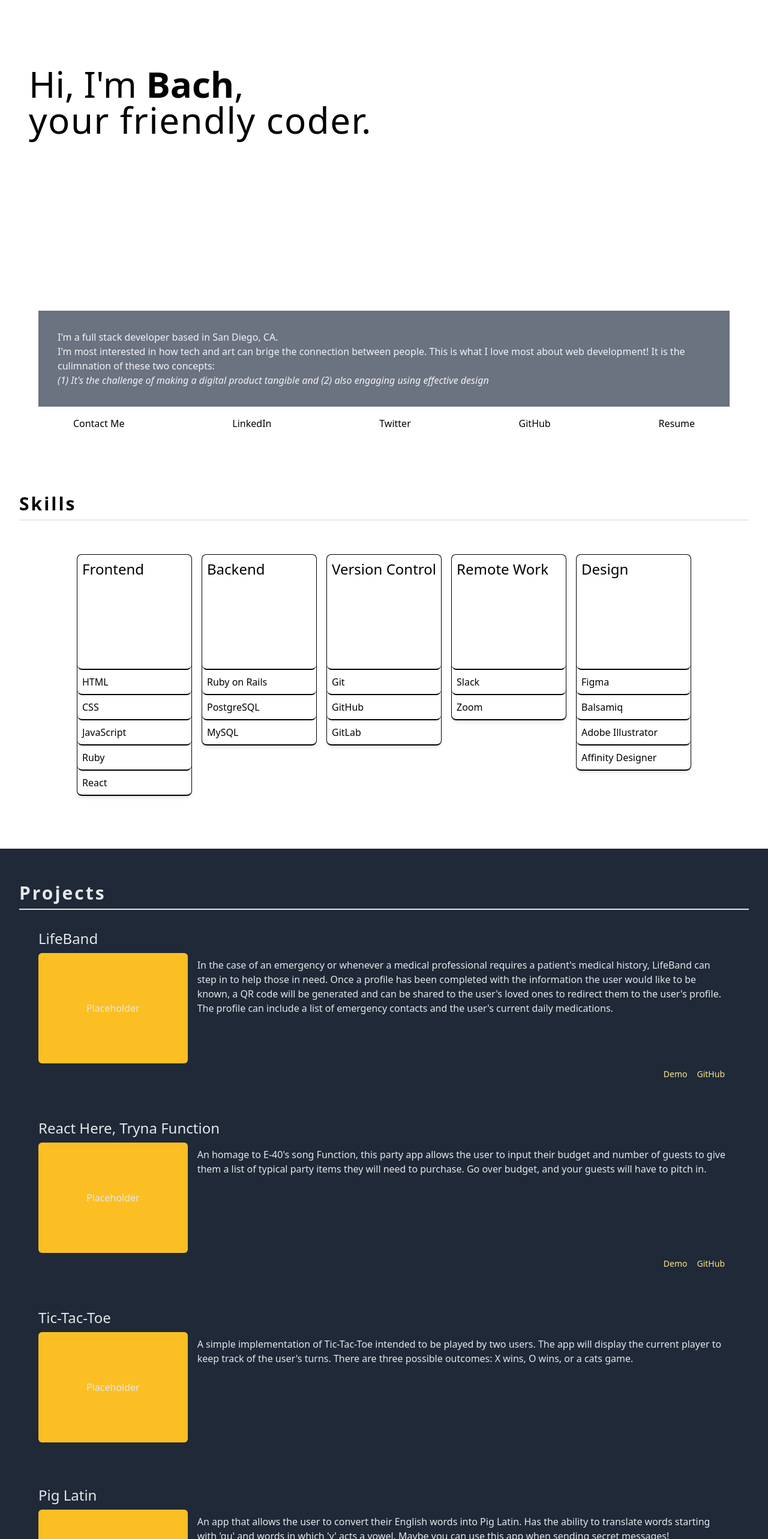
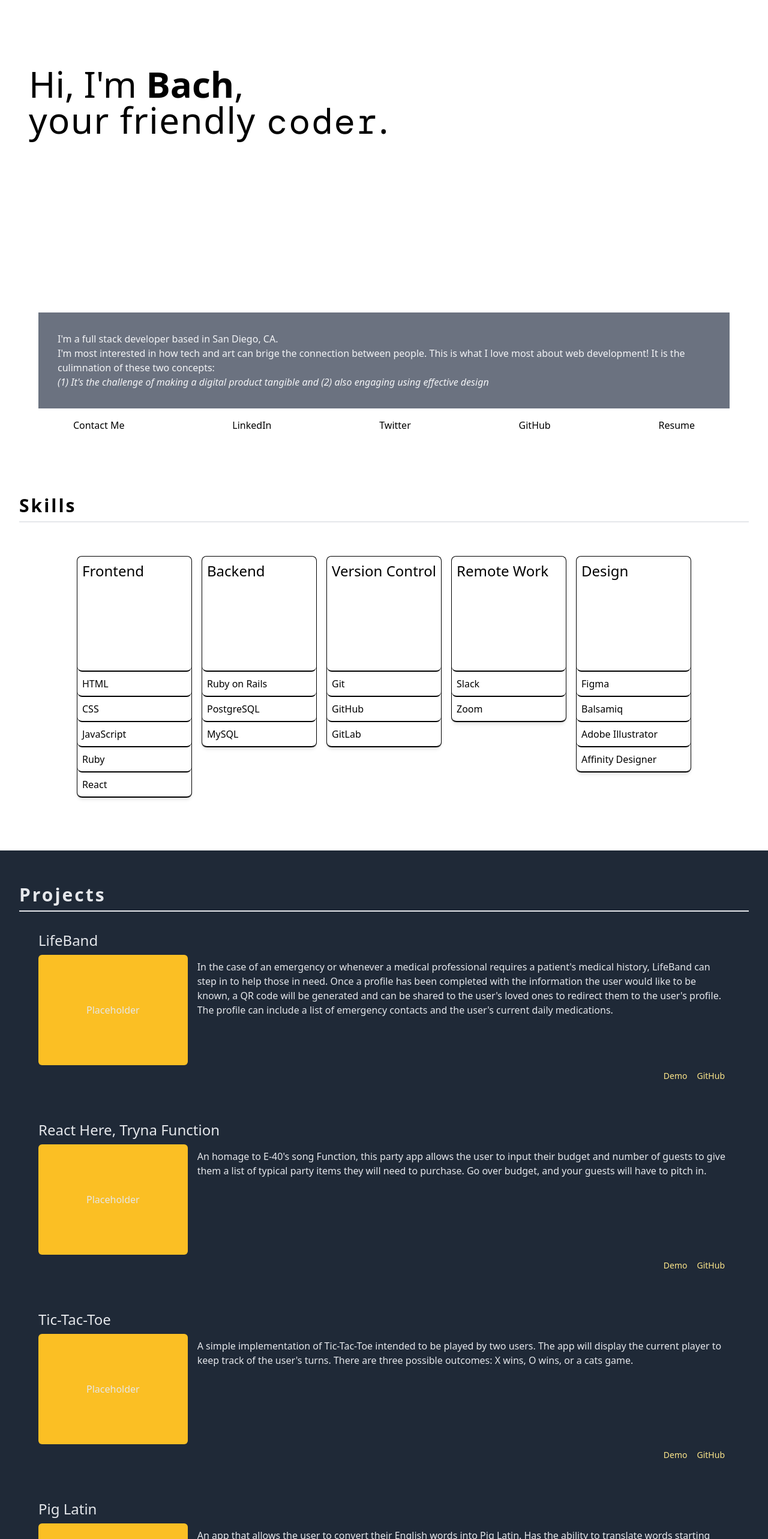
Before and after one commit to bndiep/bndiep.github.io, a React (Create React App) app: page / in a window 1280 px wide. Shown: the part 234-2800 px from the top of the page at 60% size. Built offline with nearby package versions, Linux system fonts and the light colour scheme.

Commit message:
adds Google font to as a new utility

```diff
--- a/public/index.html
+++ b/public/index.html
@@ -24,7 +24,9 @@
       work correctly both with client-side routing and a non-root public URL.
       Learn how to configure a non-root public URL by running `npm run build`.
     -->
-    <title>React App</title>
+    <link rel="preconnect" href="https://fonts.gstatic.com">
+    <link href="https://fonts.googleapis.com/css2?family=DM+Mono&display=swap" rel="stylesheet">
+    <title>Bach Diep</title>
   </head>
   <body>
     <noscript>You need to enable JavaScript to run this app.</noscript>
--- a/src/App.js
+++ b/src/App.js
@@ -6,11 +6,11 @@ function App() {
         <div className="h-16 p-4 bg-gray-800 flex justify-end items-center sm:hidden">
           <button className="w-12 h-12 text-white text-sm border border-white rounded-lg">Temp</button>
         </div>
-        <ul className="hidden sm:flex flex-row justify-end">
+        <ul className="pr-4 hidden sm:flex flex-row justify-end">
           <li className="p-4"><a href="/">Home</a></li>
           <li className="p-4"><a href="#skills">Skills</a></li>
           <li className="p-4"><a href="#projects">Projects</a></li>
-          <li className="p-4"><a href="">Art</a></li>
+          <li className="p-4"><a href="/">Art</a></li>
         </ul>
       </header>
       <div className=" my-24 sm:my-72">
@@ -18,7 +18,7 @@ function App() {
           Hi, I'm <span className="font-bold">Bach</span>,
         </h1>
         <h1 className="px-12 w-100 text-6xl tracking-wide">
-          your friendly coder.
+          your friendly <span className="tracking-wide font-mono">coder</span>.
         </h1>
       </div>
 
@@ -37,10 +37,10 @@ function App() {
 
       <div className="px-8 p-4 flex justify-around">
         <a href="mailto:bachdiep.dev@gmail.com">Contact Me</a>
-        <a href="www.linkedin.com/in/bachdiep" target="_blank">LinkedIn</a>
-        <a href="https://twitter.com/itsabach" target="_blank">Twitter</a>
-        <a href="https://github.com/bndiep" target="_blank">GitHub</a>
-        <a href="" target="_blank">Resume</a>
+        <a href="www.linkedin.com/in/bachdiep" target="_blank" rel="noreferrer">LinkedIn</a>
+        <a href="https://twitter.com/itsabach" target="_blank" rel="noreferrer">Twitter</a>
+        <a href="https://github.com/bndiep" target="_blank" rel="noreferrer">GitHub</a>
+        <a href="/" target="_blank" rel="noreferrer">Resume</a>
       </div>
 
       <div className="mx-8 py-20">
@@ -138,8 +138,8 @@ function App() {
               </p>
             </div>
             <div className="text-yellow-200 text-sm flex justify-end">
-              <a className="px-2" href="https://tictactoe-app.netlify.app"></a>
-              <a className="px-2" href="https://github.com/bndiep/tic-tac-toe-app"></a>
+              <a className="px-2" href="https://tictactoe-app.netlify.app">Demo</a>
+              <a className="px-2" href="https://github.com/bndiep/tic-tac-toe-app">GitHub</a>
             </div>
           </div>
 
--- a/tailwind.config.js
+++ b/tailwind.config.js
@@ -2,7 +2,11 @@ module.exports = {
   purge: [],
   darkMode: false, // or 'media' or 'class'
   theme: {
-    extend: {},
+    extend: {
+      fontFamily: {
+        mono: ["DM Mono"],
+      },
+    },
   },
   variants: {
     extend: {},
```
